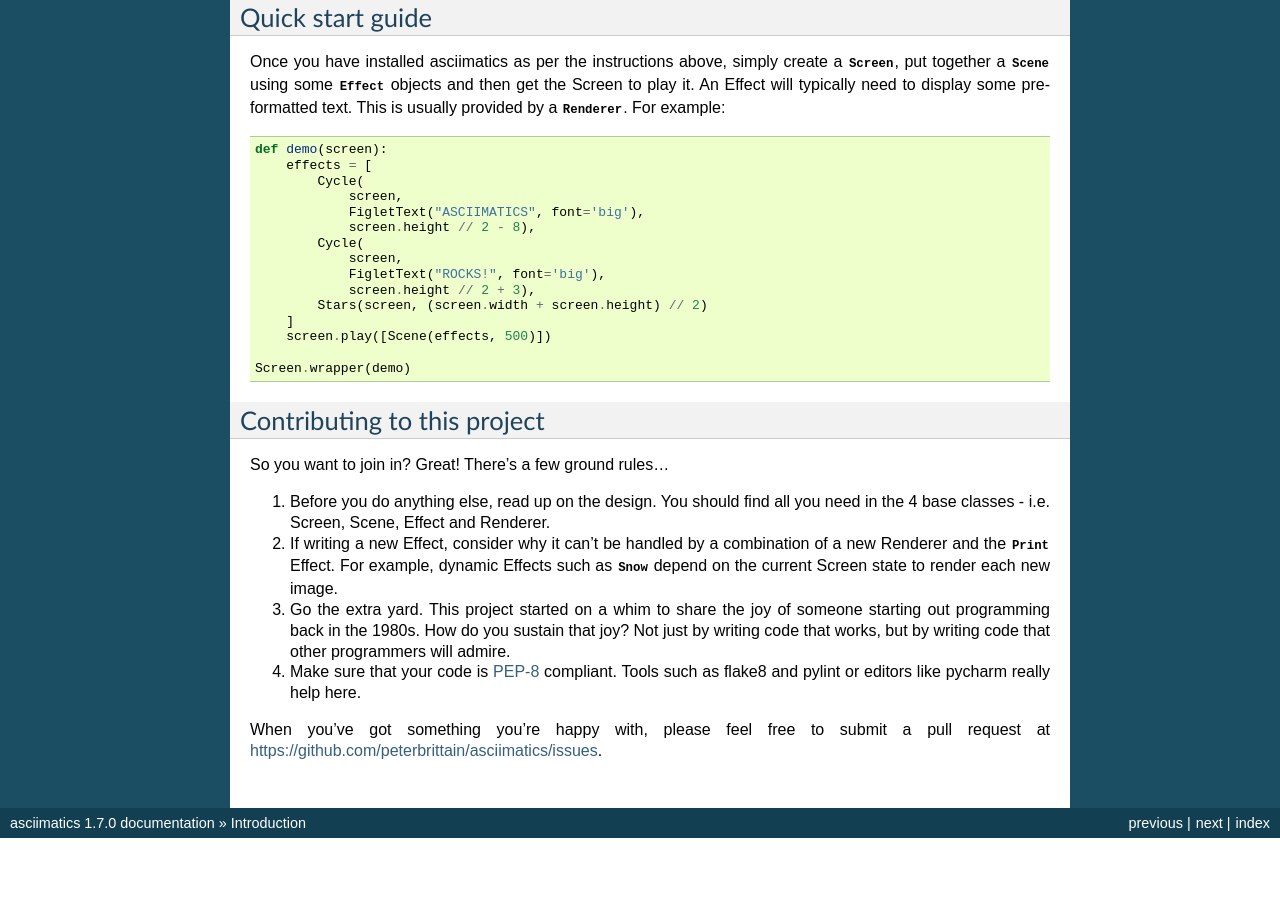
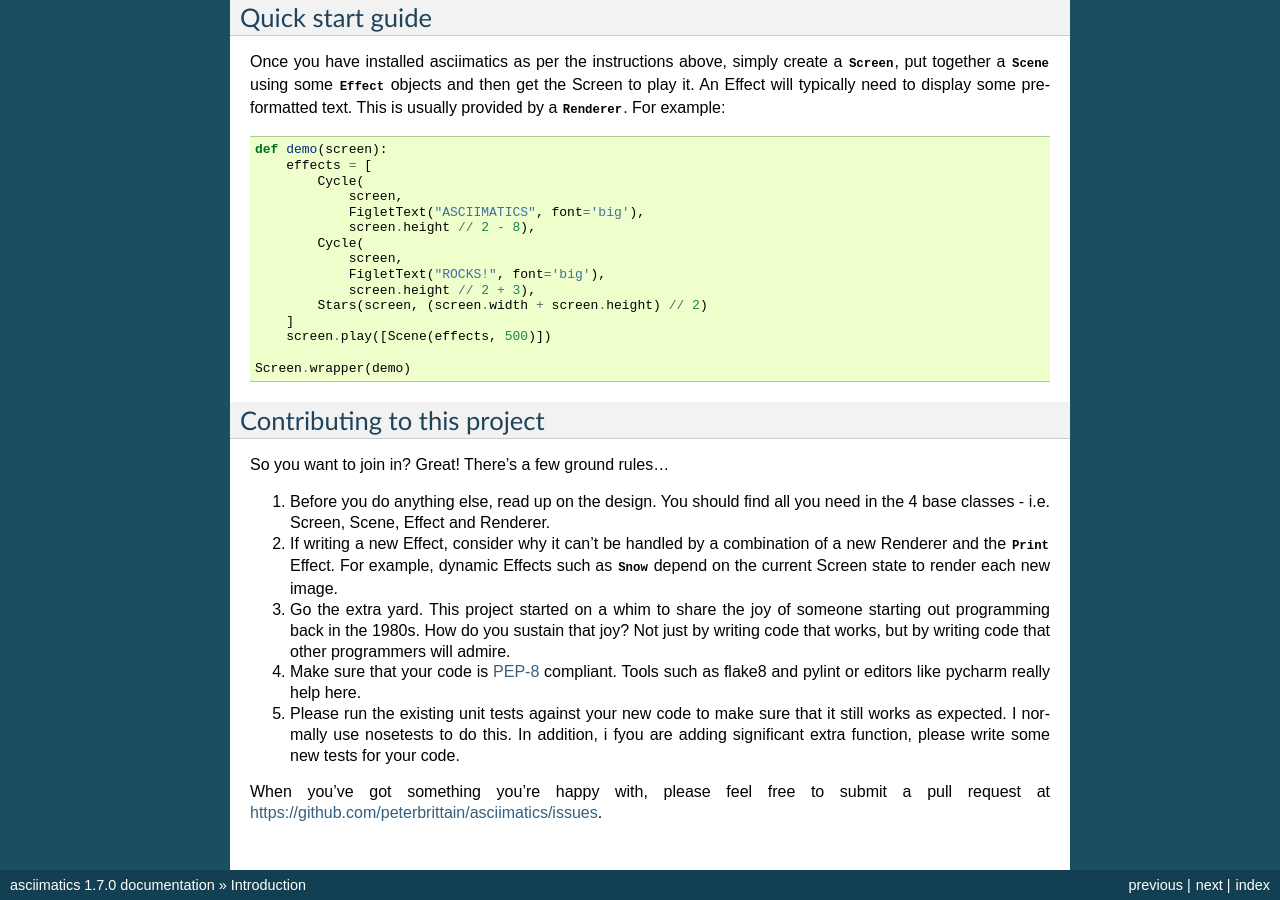
Before and after one commit to peterbrittain/asciimatics, a Sphinx documentation site: the page built from doc/source/intro.rst, in a window 1280 px wide and 900 px high, scrolled down 877 px. Built offline with Sphinx 7.4.7, drawn with Linux system fonts in a browser that asks for light colours; before the commit the page ends 1715 px from its top, so only the background shows below that.

Commit message:
Change guidance for contributing.

```diff
--- a/doc/source/intro.rst
+++ b/doc/source/intro.rst
@@ -97,6 +97,10 @@ So you want to join in?  Great!  There's a few ground rules...
 #. Make sure that your code is
    `PEP-8 <https://www.python.org/dev/peps/pep-0008/>`_ compliant.  Tools
    such as flake8 and pylint or editors like pycharm really help here.
+#. Please run the existing unit tests against your new code to make sure that
+   it still works as expected.  I normally use nosetests to do this.  In
+   addition, i fyou are adding significant extra function, please write some
+   new tests for your code.
 
 When you've got something you're happy with, please feel free to submit a pull
 request at https://github.com/peterbrittain/asciimatics/issues.
```
